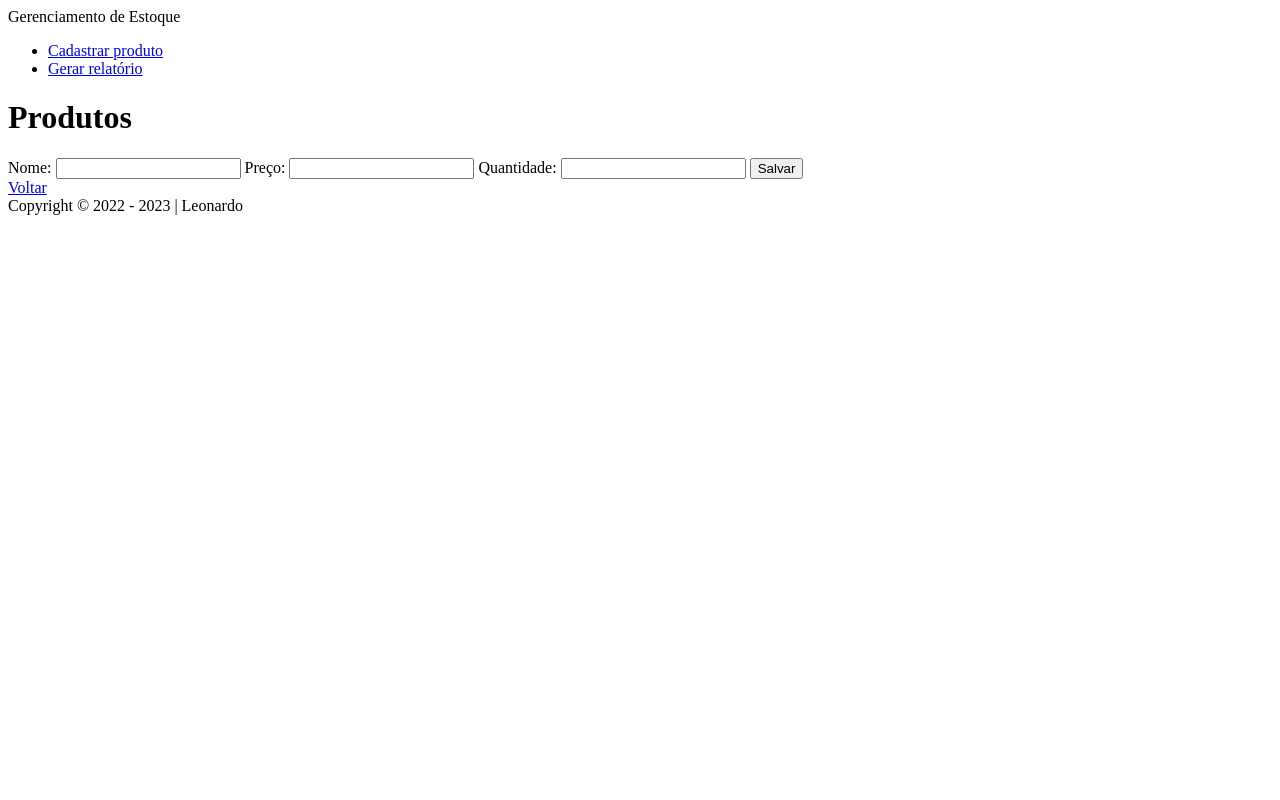
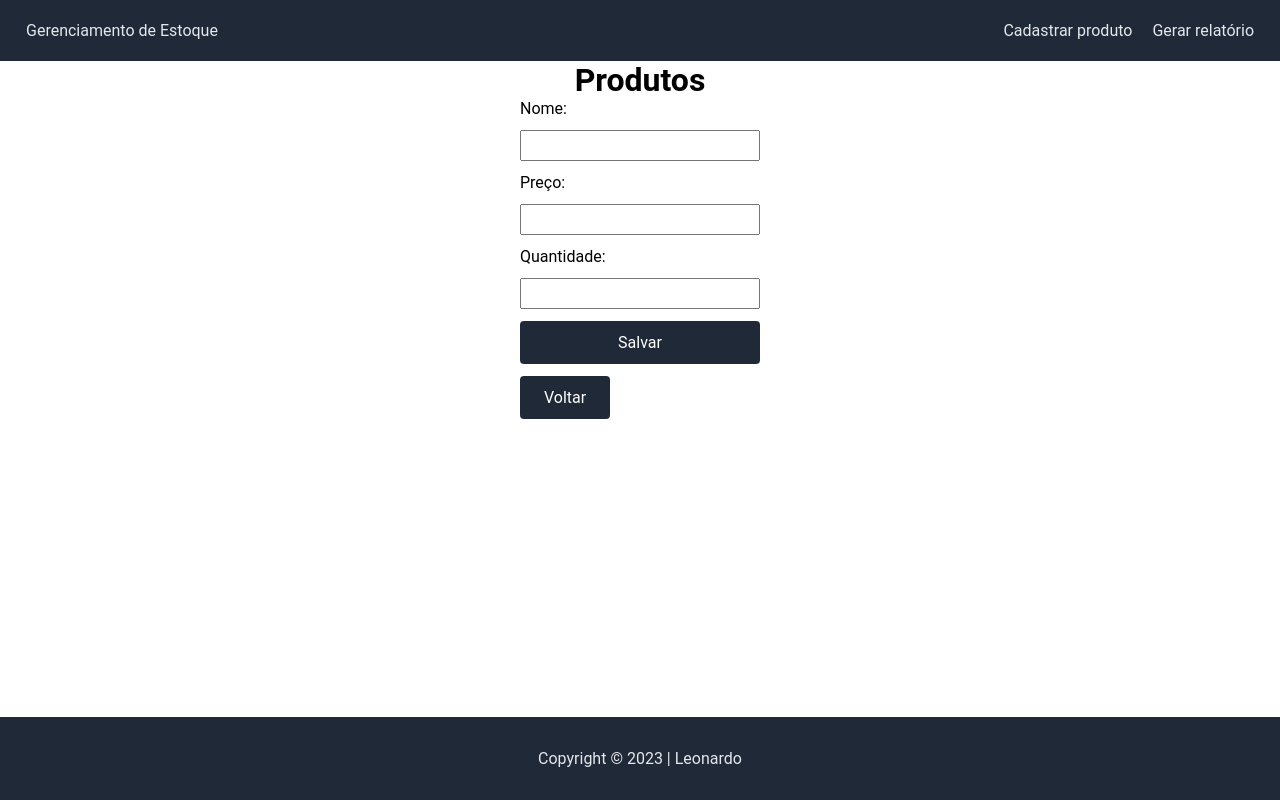
Before and after one commit to leonardolima-escolar/stock-manager, a Django app: page /products/add/ in a window 1280 px wide. Run offline with Django 4.2, Linux system fonts and the light colour scheme.

Commit message:
Add initial styles to pages

```diff
--- /dev/null
+++ b/products/static/products/css/style.css
@@ -0,0 +1,57 @@
+table {
+  border-spacing: 0;
+  width: 500px;
+}
+
+.table {
+  margin: 0 auto;
+  border: 4px solid black;
+}
+
+.table-header {
+  text-align: left;
+  background-color: rgb(1, 1, 59);
+  color: white;
+}
+
+.table-header th,
+td {
+  padding: 5px 10px;
+}
+
+.form {
+  display: flex;
+  flex-direction: column;
+  gap: 12px;
+  margin-bottom: 12px;
+  font-size: 16px;
+}
+
+.form input {
+  padding: 4px 8px;
+  font-size: 16px;
+}
+
+.button {
+  padding: 12px 24px;
+  color: white;
+  border-radius: 4px;
+}
+
+.back-button {
+  display: inline-block;
+  background-color: #1F2937;
+}
+
+.back-button:hover,
+.save-button:hover,
+.yes-button:hover {
+  background-color: #496183;
+}
+
+.save-button,
+.yes-button {
+  background-color: #1F2937;
+  border: none;
+  font-size: 16px;
+}
--- a/products/templates/products/product_confirm_delete.html
+++ b/products/templates/products/product_confirm_delete.html
@@ -1,4 +1,10 @@
 {% extends 'base.html' %}
+{% load static %}
+
+{% block style %}
+<link rel="stylesheet" href="{% static 'products/css/style.css' %}">
+{% endblock style %}
+
 {% block content %}
 
 <p>Deseja realmente apagar o {{ object.name }}?</p>
--- a/products/templates/products/product_form.html
+++ b/products/templates/products/product_form.html
@@ -1,4 +1,10 @@
 {% extends 'base.html' %}
+{% load static %}
+
+{% block style %}
+<link rel="stylesheet" href="{% static 'products/css/style.css' %}">
+{% endblock style %}
+
 {% block content %}
 
 <form action="" method="POST" class="form">
--- a/products/templates/products/product_list.html
+++ b/products/templates/products/product_list.html
@@ -1,4 +1,10 @@
 {% extends 'base.html' %}
+{% load static %}
+
+{% block style %}
+<link rel="stylesheet" href="{% static 'products/css/style.css' %}">
+{% endblock style %}
+
 {% block content %}
 
 <table class="table">
--- /dev/null
+++ b/static/css/style.css
@@ -0,0 +1,72 @@
+* {
+  margin: 0;
+  padding: 0;
+  box-sizing: border-box;
+  text-decoration: none;
+  list-style-type: none;
+  font-family: 'Roboto', sans-serif;
+}
+
+::-webkit-scrollbar {
+  width: 0;
+}
+
+html {
+  scrollbar-width: none;
+}
+
+.app {
+  min-height: 100vh;
+  display: flex;
+  flex-direction: column;
+}
+
+.header {
+  background: #1F2937;
+  padding: 16px;
+  display: flex;
+  justify-content: space-between;
+  color: #E5E7EB;
+}
+
+.header .logo {
+  padding: 5px 10px;
+}
+
+.header .navbar ul {
+  display: flex;
+  flex-direction: row;
+  align-items: center;
+}
+
+.header .navbar ul li {
+  padding: 5px 10px;
+  border-radius: 4px;
+}
+
+.header .navbar ul li:hover {
+  background-color: #496183;
+}
+
+.header a {
+  color: #E5E7EB;
+}
+
+.main {
+  flex: 1;
+  margin: 0 auto;
+}
+
+.title {
+  text-align: center;
+}
+
+.footer {
+  background: #1F2937;
+  padding-top: 32px;
+  padding-bottom: 32px;
+  display: flex;
+  justify-content: center;
+  align-items: center;
+  color: #E5E7EB;
+}
--- a/templates/base.html
+++ b/templates/base.html
@@ -1,3 +1,5 @@
+{% load static %}
+
 <!DOCTYPE html>
 <html lang="pt-br">
 
@@ -5,13 +7,18 @@
   <meta charset="UTF-8">
   <meta name="viewport" content="width=device-width, initial-scale=1.0">
   <title>Gerenciamento de Estoque</title>
+  <link rel="stylesheet" href="{% static 'css/style.css' %}">
+  {% block style %}
+  {% endblock style %}
 </head>
 
 <body>
   <div class="app">
     <header class="header">
-      Gerenciamento de Estoque
-      <nav class="nav">
+      <div class="logo">
+        <a href="{% url 'products' %}">Gerenciamento de Estoque</a>
+      </div>
+      <nav class="navbar">
         <ul>
           <li class="nav-item"><a href="{% url 'add_product' %}">Cadastrar produto</a></li>
           <li class="nav-item"><a href="{% url 'report' %}">Gerar relatório</a></li>
@@ -20,12 +27,12 @@
     </header>
 
     <main class="main">
-      <h1>Produtos</h1>
+      <h1 class="title">Produtos</h1>
       {% block content %}
       {% endblock content %}
     </main>
 
-    <footer class="footer">Copyright © 2022 - 2023 | Leonardo</footer>
+    <footer class="footer">Copyright © 2023 | Leonardo</footer>
   </div>
 </body>
 
```
Also changed, not shown: products/templates/products/product_detail.html (+9 -3 lines).
